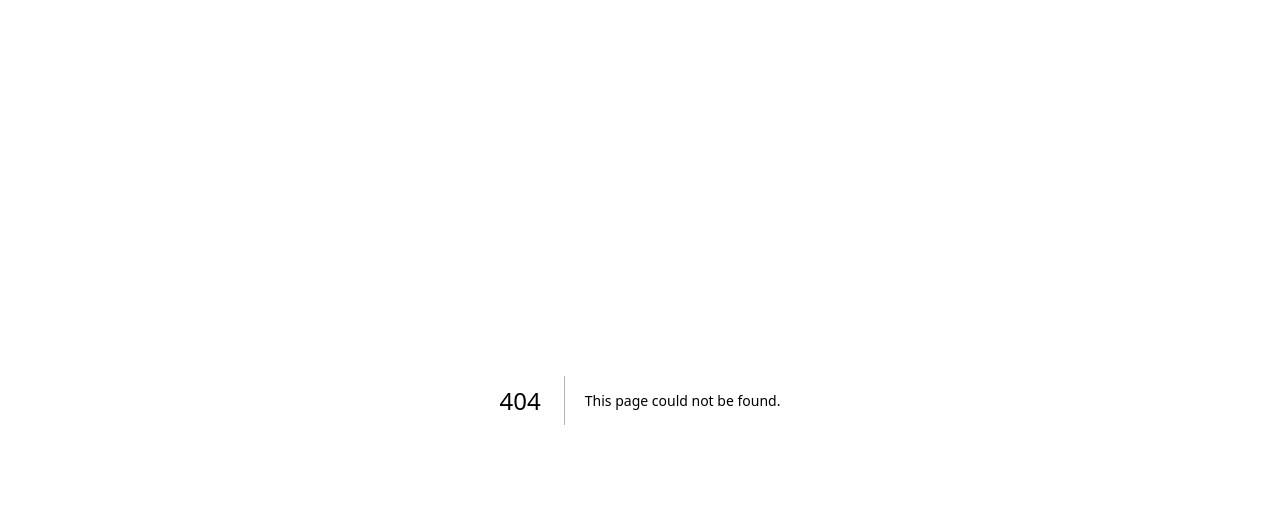
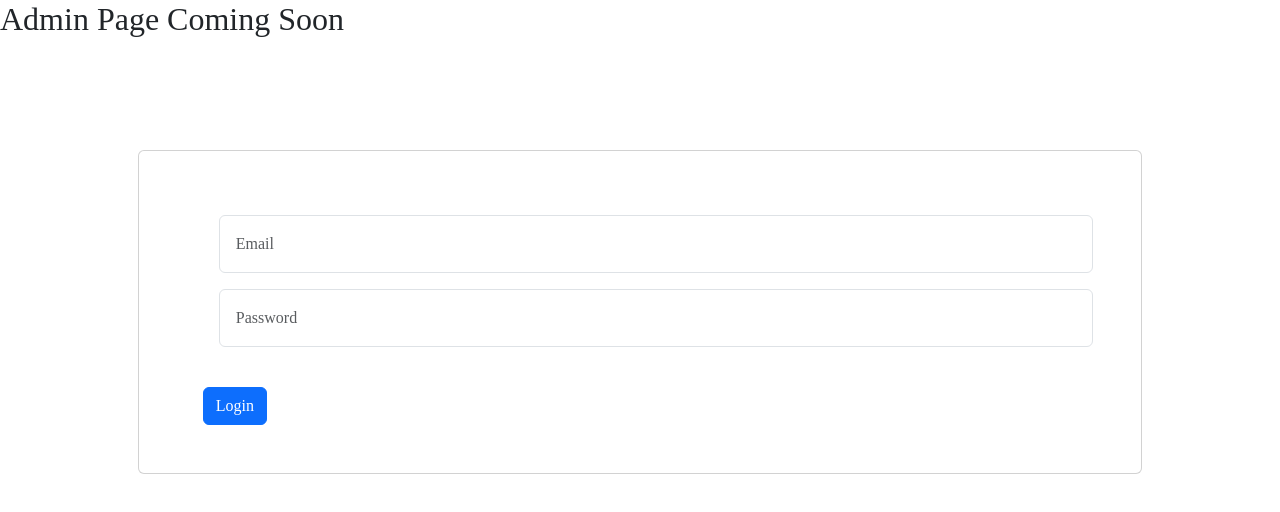
Before and after one commit to j1powder/brittanys-craft-box, a Next.js app: page /bcb-admin in a window 1280 px wide. Before the commit this address had no page. Shown: the top 512 px of the page. Built offline with nearby package versions, Linux system fonts and the light colour scheme; a web font is replaced by a local one.

Commit message:
adding admin section

```diff
--- /dev/null
+++ b/pages/bcb-admin/index.js
@@ -0,0 +1,42 @@
+import React from 'react'
+import Container from 'react-bootstrap/Container'
+import Row from 'react-bootstrap/Row'
+import Col from 'react-bootstrap/Col'
+import Button from 'react-bootstrap/Button'
+import Modal from 'react-bootstrap/Modal'
+import Card from 'react-bootstrap/Card'
+import Form from 'react-bootstrap/Form'
+import classes from '../../styles/Admin.module.css'
+
+const Admin = () => {
+
+  return <>
+
+        <h2>Admin Page Coming Soon</h2>
+        <br/>
+        <Container>
+
+
+        <Card className={classes.logincard}>
+            <Row>
+
+            <Col md={12}>
+
+            <Form>
+              <Form.Group>
+                <Form.Control className={classes.input} type="email" placeholder='Email' />
+                <Form.Control className={classes.input} type="password" placeholder='Password' />
+                </Form.Group>
+                <br/>
+             <Button>Login</Button>
+
+
+            </Form>
+            </Col>
+            </Row>
+        </Card>
+        </Container>
+        </>
+}
+
+export default Admin;
--- /dev/null
+++ b/styles/Admin.module.css
@@ -0,0 +1,15 @@
+
+
+.logincard {
+    margin: 5rem auto;
+    padding: 3rem 4rem;
+    width: 90%;
+    display: block;
+
+
+}
+
+.input {
+    margin: 1rem;
+    padding: 1rem;
+}
```
